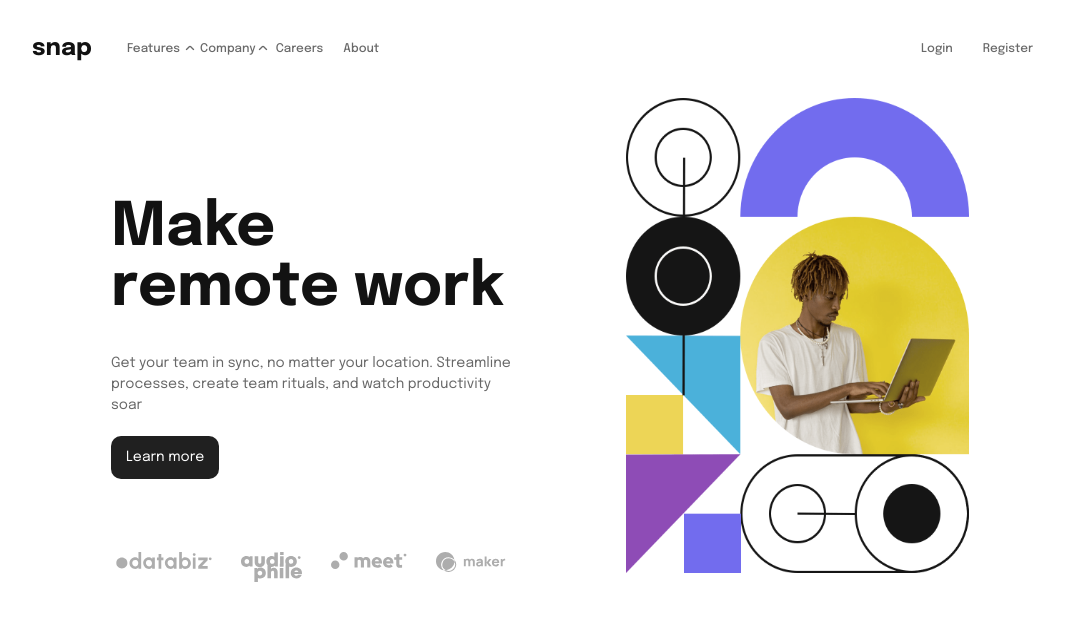
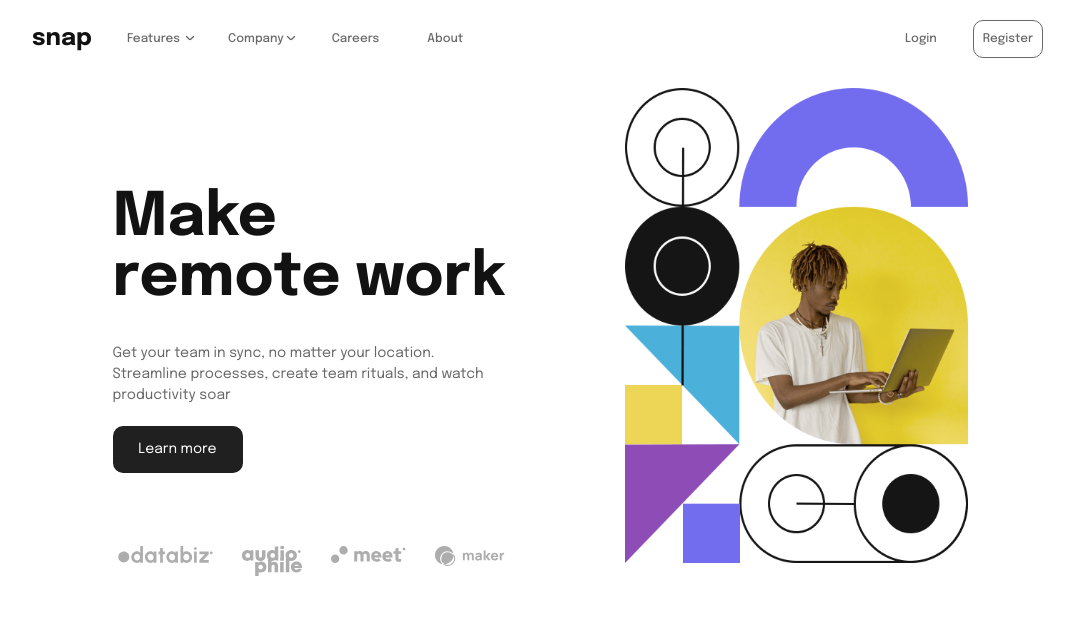
Before and after one commit to Enuked/intro-section-with-dropdown-navigation, a plain HTML site: page index.html in a window 1280 px wide. Shown: the whole page, without its empty margins (100-1174 px from the left). Drawn offline with Linux system fonts and the light colour scheme.

Commit message:
challenge

```diff
--- a/assets/css/style.scss
+++ b/assets/css/style.scss
@@ -137,6 +137,7 @@ body {
   @media (min-width: 768px) {
     flex-direction: row-reverse;
     gap: 115px;
+    margin-top: 10px;
   }
 }
 .headers h1 {
@@ -209,7 +210,7 @@ body {
     @media (min-width: 768px) {
       width: 6px;
       left: 2px;
-      transform: rotate(-45deg);
+      transform: rotate(45deg);
     }
   }
   .droper::after {
@@ -219,7 +220,7 @@ body {
     @media (min-width: 768px) {
       width: 6px;
       left: 6px;
-      transform: rotate(45deg);
+      transform: rotate(-45deg);
     }
   }
   .droper1 {
@@ -252,13 +253,17 @@ body {
     @media (min-width: 768px) {
       width: 6px;
       left: 3px;
-      transform: rotate(45deg);
+      transform: rotate(-45deg);
     }
   }
   .droper1::after {
     top: 7px;
     right: -10px;
     transform: rotate(-45deg);
+    @media (min-width: 768px) {
+      transform: rotate(45deg);
+
+    }
   }
   &.show {
     width: 230px;
@@ -306,15 +311,18 @@ body {
   .atemp {
     display: flex;
     flex-direction: column;
-    gap: 16px;
-
+    > ul {
+      display: flex;
+      gap: 20px;
+      flex-direction: column;
+    }
     @media (min-width: 768px) {
       justify-content: center;
 
       > ul {
         display: flex;
         flex-direction: row;
-        gap: 20px;
+        gap: 48px;
       }
     }
   }
@@ -336,7 +344,7 @@ body {
   }
   .temp3 {
     display: flex;
-    gap: 10px;
+    gap: 36px;
     color: $colorGray;
     font-size: 12px;
     list-style-type: none;
@@ -347,16 +355,14 @@ body {
       flex-direction: row;
       justify-content: flex-end;
     }
-    > li {
-      padding: 10px;
+    .reg {
+      padding: 5px 10px 5px 10px;
       width: 100%;
       display: flex;
       justify-content: center;
-      &:hover {
-        border: 1px solid $colorBlack;
-        padding: 9px;
-        border-radius: 10px;
-      }
+      border: 1px solid $colorBlack;
+      padding: 9px;
+      border-radius: 10px;
     }
   }
 }
@@ -365,7 +371,6 @@ body {
   cursor: pointer;
   @media (min-width: 776px) {
     position: relative;
-    padding: 10px 0 10px 0;
   }
 }
 
@@ -471,7 +476,7 @@ body {
       font-size: 45px;
     }
     align-items: start;
-    width: 400px;
+    width: 397px;
   }
 }
 
@@ -479,11 +484,19 @@ body {
   display: flex;
   justify-content: center;
   background: rgb(32, 32, 32);
-  border: none;
   padding: 11px 15px 11px 15px;
   border-radius: 10px;
   font-size: 14px;
   color: white;
+  width: 130px;
+  border: 2px solid transparent;
+
+  &:hover {
+    background-color: transparent;
+    color: $colorBlack;
+    border: 2px solid $colorBlack;
+
+  }
 }
 
 .body-contents h2 {
--- a/index.html
+++ b/index.html
@@ -111,7 +111,7 @@
                     <a href="#!">Login</a>
                   </li>
                   <li>
-                    <a href="#!">Register</a>
+                    <a href="#!" class="reg">Register</a>
                   </li>
                 </div>
               </div>
```
Also changed, not shown: assets/css/style.css, screenshot.png (added), 1 other file.
